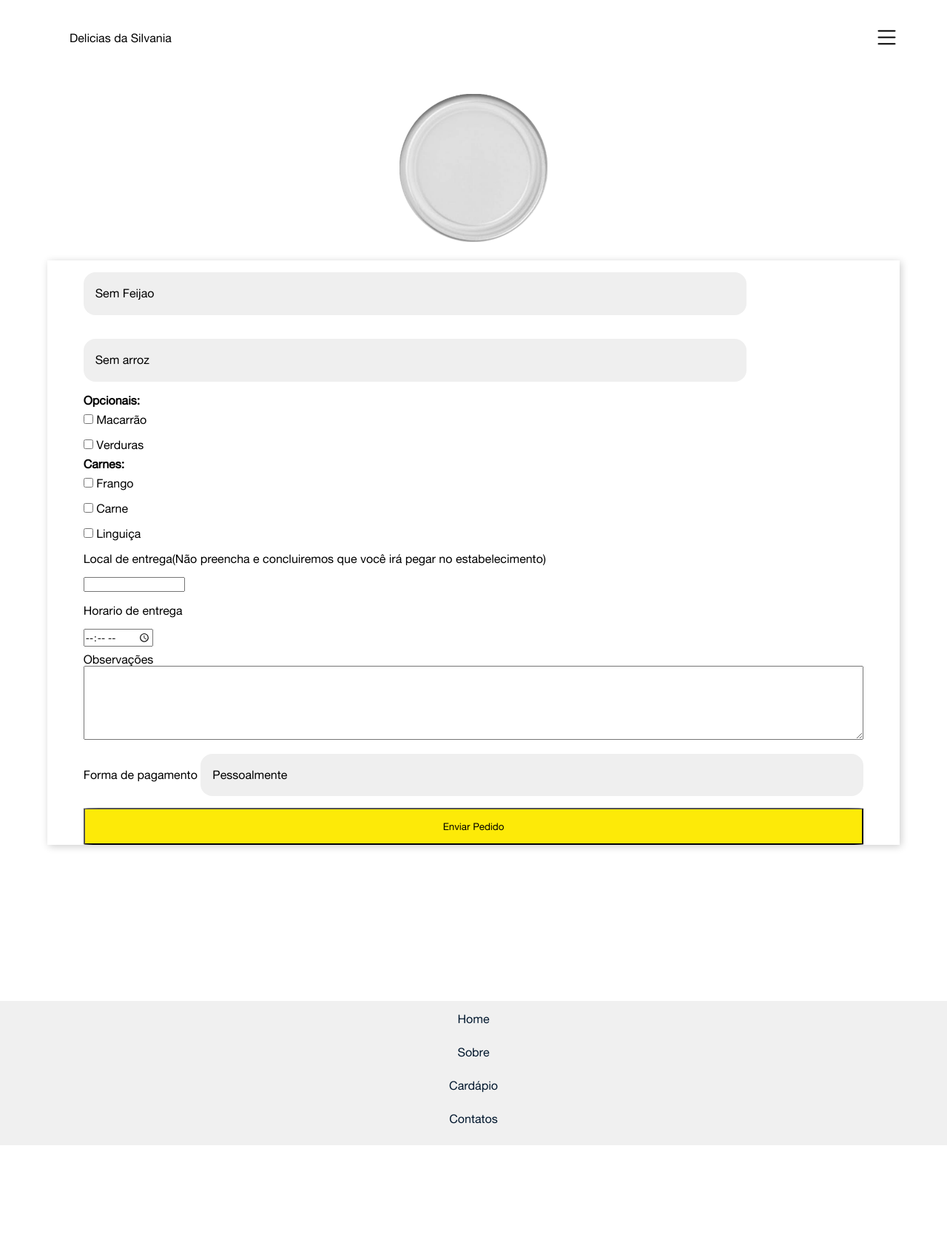
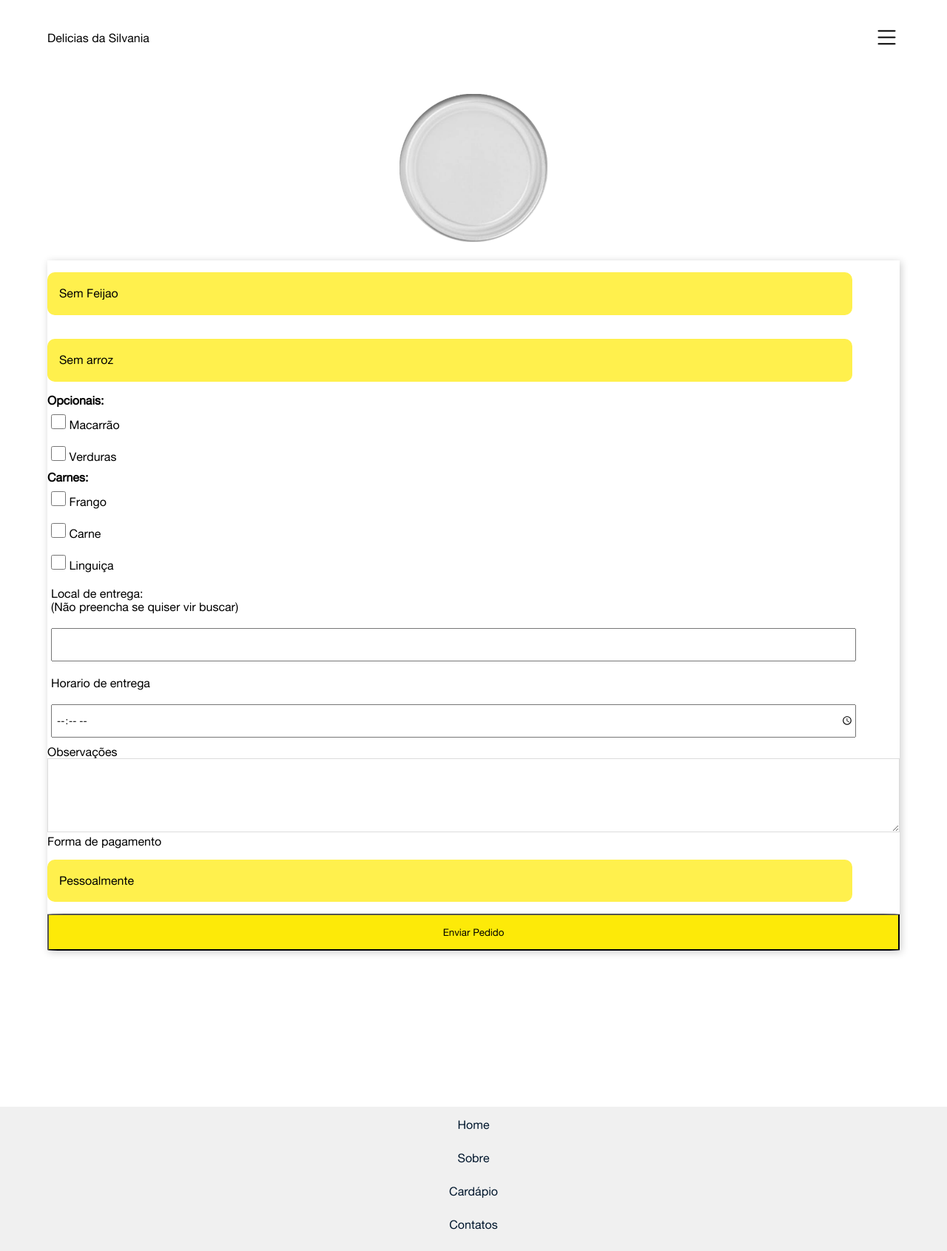
Before and after one commit to GabrielGreapy/ProjetoQuentinha, a Flask app: page /pedindo in a window 1280 px wide. Shown: the whole page at 74% size. Before the commit the page ends 1548 px from the top, so only its background shows below. Run offline with Flask 3, Linux system fonts and the light colour scheme.

Commit message:
Melhoria de aparencia

```diff
--- a/static/css/style.css
+++ b/static/css/style.css
@@ -69,11 +72,11 @@ nav li {
 
 nav a {
     height: 100%;
-    padding: 0 30px;
     text-decoration: none;
     display: flex;
     align-items: center;
     color: black;
+
 }
 
 nav li:first-child {
@@ -128,14 +131,16 @@ footer a:hover::after {
 }
 
 select{
-    width: 70vw;
+    width: 85vw;
     appearance: none;
     font: inherit;
     padding: 1rem;
+    margin-left: 10px;
     border: none;
-    border-radius: 1rem;
+    border-radius: 10px;
     line-height: 1.6rem;
     margin: 1rem 0 1rem;
+    background-color: #fff04d;
 }
 
 .titulo {
@@ -372,8 +383,27 @@ select{
 }
 
 .input {
+    height: 50px;
     padding: 8px 0 8px;
+    border: #dcdcdc 1px solid;
 }
+.input-pedido {
+    padding: 10px;
+    padding-top: 10px;
+    padding-left: 5px;
+}
+.input-pedido input{
+    height: 45px;
+    width: 85vw;
+    padding-left: 5px;
+}
+.input-pedido input[type="checkbox"] {
+  width: 20px;
+  height: 20px;
+  cursor: pointer;
+  accent-color: #fdea08;
+}
+
 
 #obs {
     width: 100%;
@@ -485,9 +514,23 @@ select{
 .item-form {
     display: flex;
     flex-flow: column;
-    margin: 20px;
-    align-items: center;
+    margin: 20px 0 0 0;
+
+
 }
+.item-form input{
+    font-size: medium;
+    height: 45px;
+    width: 85vw;
+    padding-left: 5px;
+
+}
+.pedindo-seccao{
+    width: 90vw;
+}
+
+
+
 
 .submit {
     height: 30px;
--- a/templates/cliente_Perfil.html
+++ b/templates/cliente_Perfil.html
@@ -14,7 +14,7 @@
             </div>
             <div class="funcoes">
                 <a href="/pedindo">
-                    <button class="b100">Pedir Quentinhas</button>
+                    <button class="b100 amarelo">Pedir Quentinhas</button>
                 </a>
             </div>
             <div class="funcoes">
--- a/templates/historico_Cliente.html
+++ b/templates/historico_Cliente.html
@@ -21,7 +21,7 @@
                 {% for pedido in pedidos %}
                     <div class="quentinhasPedidasUnidade">
                         <div>
-                            1x Quentinha de {{pedido['tipo_Feijao']}}
+                            1x Quentinha - {{pedido['tipo_Feijao']}}
                         </div>
                         <div>
                             Preço:{{pedido['preco']}} R$
--- a/templates/home.html
+++ b/templates/home.html
@@ -18,8 +18,9 @@
                     <img src="/static/menu.svg" class="svg" alt="">
                 </li>
             </ul>
-        </div>
-    </nav>
+        </nav>
+    </div>
+
     <nav class="side-bar">
         <ul>
             <li onclick="esconderSideBar()">
--- a/templates/index.html
+++ b/templates/index.html
@@ -63,7 +63,7 @@
                 <p>📞 Telefone: (83) 99676-9029</p>
                 <p>📱 WhatsApp: (83) 99676-9029</p>
                 <p>📸 Instagram: <a href="https://www.instagram.com/gabrielmartinsw3dev/" target="_blank">@gabrielmartinsw3dev</a></p>
-                <p>LinkedIn: <a href="" target="_blank"></a></p>
+                <p>LinkedIn: <a href="https://www.linkedin.com/in/gabriel-martins-878529365/" target="_blank"><br> gabriel-martins-878529365</a></p>
             </div>
 
     </div>
--- a/templates/pedindo_Quentinha.html
+++ b/templates/pedindo_Quentinha.html
@@ -30,20 +30,20 @@
                 </div>
                 <div class="pedindo-seccao">
                     <h4>Opcionais:</h4>
-                    <div class="input"><input type="checkbox" name="opcionais" value="Macarrão"> Macarrão</div>
-                    <div class="input"><input type="checkbox" name="opcionais" value="Verduras"> Verduras
+                    <div class="input-pedido"><input type="checkbox" name="opcionais" value="Macarrão"> Macarrão</div>
+                    <div class="input-pedido"><input type="checkbox" name="opcionais" value="Verduras"> Verduras
                 </div>
                 <h4>Carnes:</h4>
 
-                <div class="input"><input type="checkbox" name="carnes" value="Frango"> Frango</div>
-                <div class="input"><input type="checkbox" name="carnes" value="Carne"> Carne</div>
-                <div class="input"><input type="checkbox" name="carnes" value="Linguiça"> Linguiça</div>
+                <div class="input-pedido"><input type="checkbox" name="carnes" value="Frango"> Frango</div>
+                <div class="input-pedido"><input type="checkbox" name="carnes" value="Carne"> Carne</div>
+                <div class="input-pedido"><input type="checkbox" name="carnes" value="Linguiça"> Linguiça</div>
 
-                <div class="input"><label for="local_Entrega">Local de entrega(Não preencha e concluiremos que você irá pegar no estabelecimento)</label></div>
-                <div class="input"><input type="text" name="local_Entrega"></input></div>
+                <div class="input-pedido"><label for="local_Entrega">Local de entrega: <br> (Não preencha se quiser vir buscar)</label></div>
+                <div class="input-pedido"><input type="text" name="local_Entrega"></input></div>
 
-                <div class="input"><label for="horario_Entrega">Horario de entrega</label></div>
-                <div class="input"><input type="time" name="horario_Entrega"></input></div>
+                <div class="input-pedido"><label for="horario_Entrega">Horario de entrega</label></div>
+                <div class="input-pedido"><input type="time" name="horario_Entrega"></input></div>
 
                 <div class="pedindo-seccao">
                     <label for="Observações">Observações</label>
```
Also changed, not shown: other parts of static/css/style.css (+24 -9 lines), templates/carnes.html (+4 -4 lines), templates/editar_pedido.html (+9 -9 lines), templates/inserir_Cardapio.html (+4 -4 lines), templates/login_cliente.html (+9 -7 lines), dividasDB.sqlite, mantimentosDB.sqlite, pedidosDB.sqlite.
